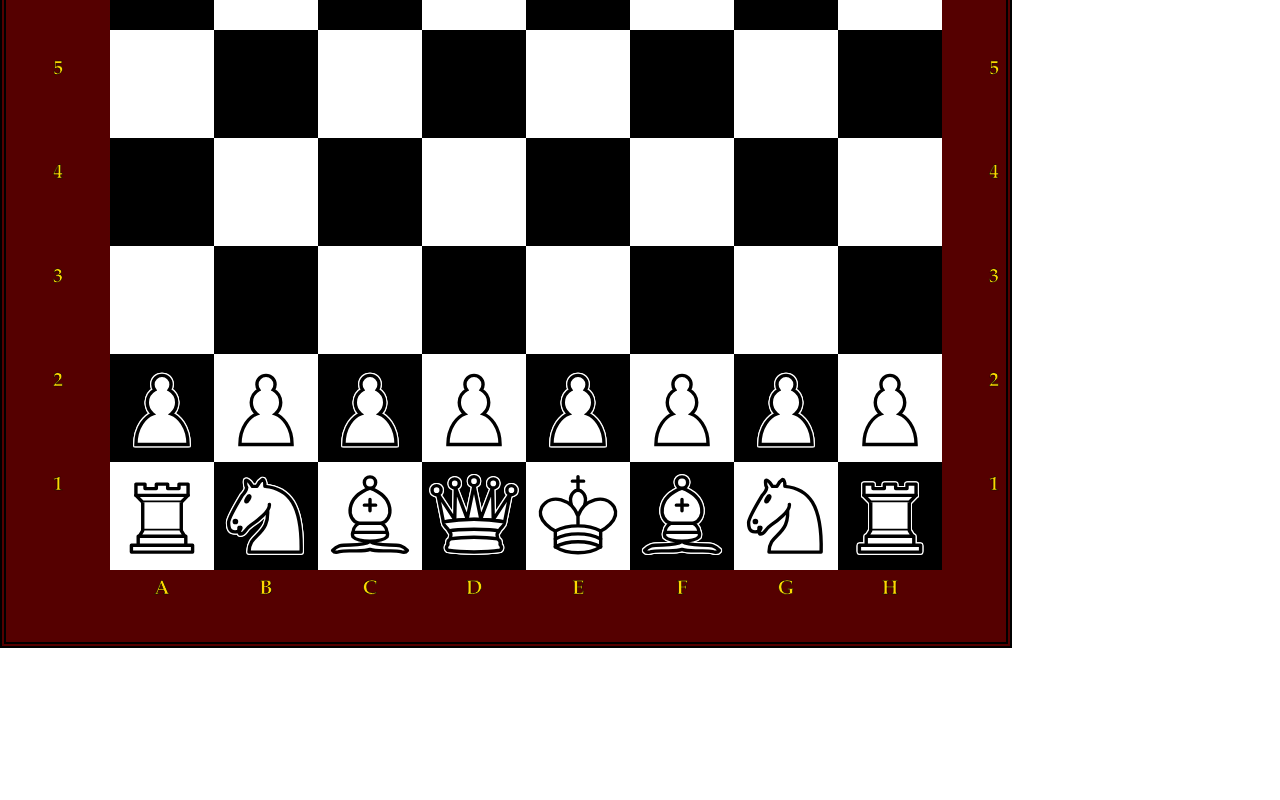
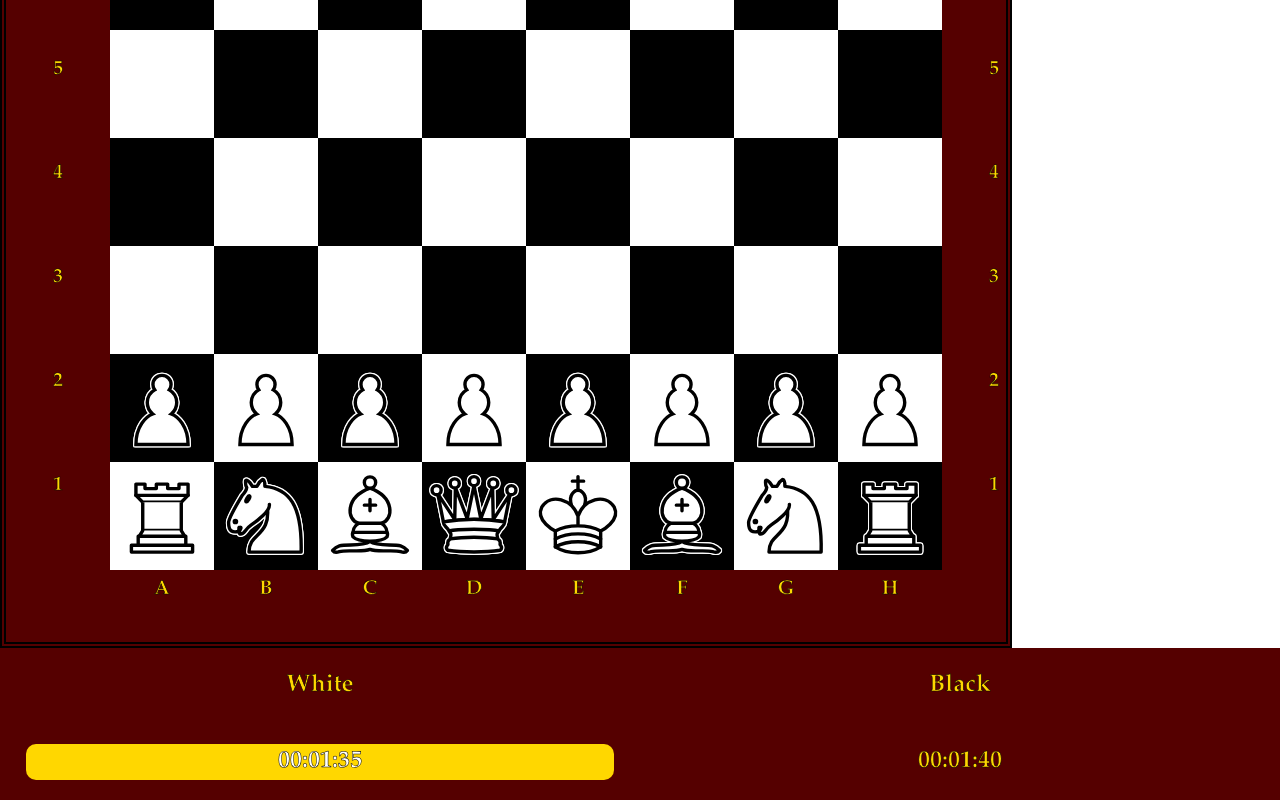
Before and after one commit to ArtemisAaroe/Chess-web-app, a React (Vite) app: page / in a window 1280 px wide. Shown: the part 404-1204 px from the top of the page. Before the commit the page ends 1052 px from the top, so only its background shows below. Built offline with nearby package versions, Linux system fonts and the light colour scheme.

Commit message:
feat: functioning clock whit basic UI

```diff
--- a/src/components/ChessPage/ChessPage.tsx
+++ b/src/components/ChessPage/ChessPage.tsx
@@ -1,11 +1,13 @@
 import "./ChessPage.css"
 import BoardSquare from "../BoardSquare/BoardSquare"
+import StopWatch from "../StopWatch/StopWatch"
 import { Piece } from "../../objects/Piece"
 import { useCallback, useEffect, useRef, useState } from "react"
 import { PieceType } from "../../emums/Piece"
 import { Board } from "../../objects/Board"
 import PromotionView from "../PromotionView/PromotionView"
 import { isPieceType } from "../../emums/Piece"
+
 
 export default function ChessPage() {
     const [boardstate, setBoardstate] = useState<Map<string, { piece: Piece | null; color: string; tabEnabled: boolean; dotEnabled: boolean }>>(new Map([
@@ -150,7 +152,7 @@ export default function ChessPage() {
         });
     },[setBoardstate, player])
 
-    const updateUIIndicators = useCallback((piecesOnSquare: string[], deselectSquares: string[], possibleMoves: string[], deselectMoves: string[]): void=> {
+    const updateUIIndicators = useCallback((piecesOnSquare: string[], deselectSquares: string[], possibleMoves: string[], deselectMoves: string[]): void => {
         setBoardstate((boardstate) => {
             const newBoardstate = new Map(boardstate);
             for (const square of deselectSquares) {
@@ -257,6 +259,7 @@ export default function ChessPage() {
                     ))}
                 </div>
             </div>
+            <StopWatch player={player}/>
             <PromotionView
                 player={player}
                 display={displayPromotionView}
--- /dev/null
+++ b/src/components/StopWatch/StopWatch.css
@@ -0,0 +1,25 @@
+.clock {
+    display: grid;
+    grid-template-columns: repeat(2, 1fr);
+    grid-template-rows: repeat(2, 1fr);
+    background: #550000;
+    }
+
+.highlight-time {
+    background-color: #FFD700;
+    color: white;
+    margin-right: 2vw;
+    margin-left: 2vw;
+    border-radius: 10px;
+
+}
+
+/* .unhighlighted-time {
+    background-color: white;
+    margin-right: 1vw;
+    margin-left: 1vw;
+    border-radius: 10px;
+
+
+
+} */
--- /dev/null
+++ b/src/components/StopWatch/StopWatch.tsx
@@ -0,0 +1,44 @@
+import "./StopWatch.css"
+import { useState, useEffect, useCallback } from "react";
+
+
+
+interface stopWatchProps {
+    player: number;
+}
+
+export default function StopWatch({player}: stopWatchProps) {
+    const [whiteTime, setWhiteTime] = useState(100)
+    const [blackTime, setBlackTime] = useState(100)
+
+    const displayTime = useCallback((time: number): string => {
+        return `${String(Math.floor(time/3600)).padStart(2, "0")}:${String(Math.floor(time/60)).padStart(2, "0")}:${String(time%60).padStart(2, "0")}`
+    }, [])
+
+    useEffect(() => {
+        if ((whiteTime <= 0 && player === 1) || (blackTime<= 0 && player === (-1))) {
+            return;
+        }
+
+        const interval = setInterval(() => {
+            if (player === 1) {
+                setWhiteTime(prev => prev - 1)
+            } else {
+                setBlackTime(prev => prev - 1)
+            }
+        }, 1000);
+
+        return () => clearInterval(interval);
+      }, [player, blackTime, whiteTime  ]);
+
+
+    return(
+        <div className="clock">
+            <h2>White</h2>
+            <h2>Black</h2>
+            <h2 className={player === 1 ? "highlight-time" : "unhighlighted-time"}>{displayTime(whiteTime)}</h2>
+            <h2 className={player === (-1) ?  "highlight-time" : "unhighlighted-time"}>{displayTime(blackTime)}</h2>
+        </div>
+    )
+
+}
--- a/src/index.css
+++ b/src/index.css
@@ -34,6 +34,11 @@ h1 {
   line-height: 1.1;
 }
 
+h2 {
+  color: #FFD700;
+  -webkit-text-stroke: 0.5px rgb(0, 0, 0);
+  font-family: Garamond, Georgia, 'Times New Roman', Times, serif;}
+
 button {
   border-radius: 8px;
   border: 1px solid transparent;
```
